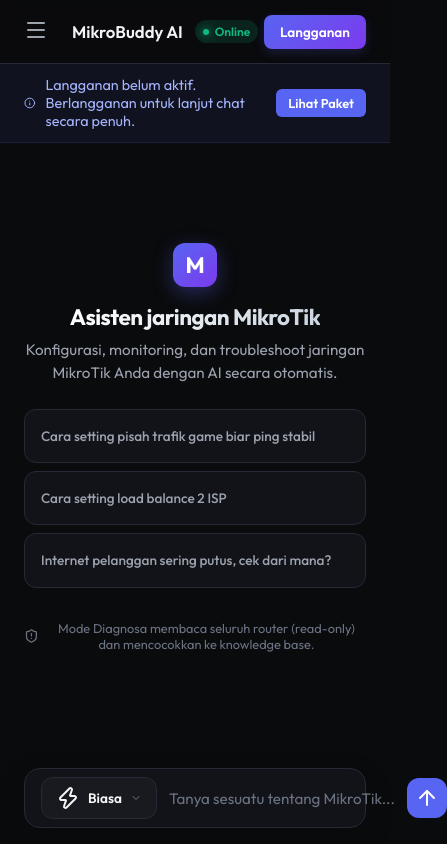
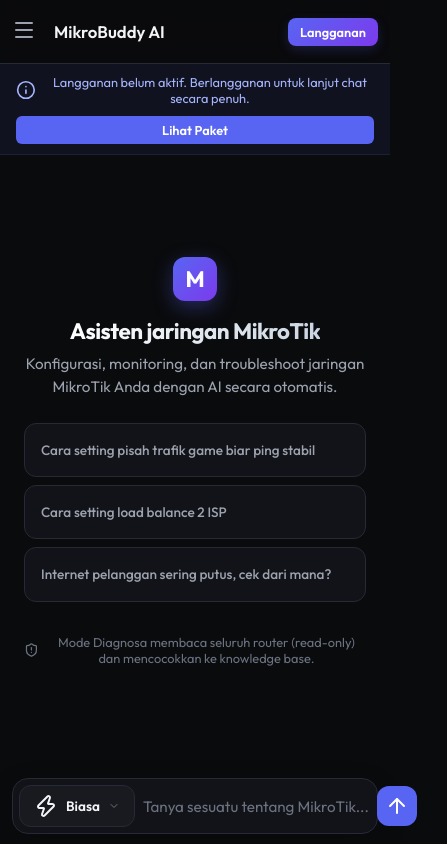
Before and after one commit to harisratnopambudi/mikrobuddy, a website: page index.html in a window 390 px wide. Shown: the whole page, 447 px wide, since content can reach past the window. Drawn offline with nearby package versions, Linux system fonts and the light colour scheme.

Commit message:
Update style.css

```diff
--- a/style.css
+++ b/style.css
@@ -1297,6 +1297,60 @@
     #active-router-name {
         display: none; /* Hide router name text, just show indicator icon on small mobile */
     }
+
+    /* Header improvements */
+    .main-header {
+        padding: 0 12px;
+    }
+
+    .header-status {
+        gap: 6px;
+    }
+
+    .status-badge {
+        display: none !important; /* Hide online badge on mobile to free up space */
+    }
+
+    .upgrade-btn {
+        padding: 6px 12px;
+        font-size: 0.8rem;
+    }
+
+    /* Alert Banner wrapper */
+    .alert-banner {
+        flex-direction: column;
+        align-items: stretch;
+        padding: 10px 16px;
+        gap: 10px;
+        text-align: center;
+    }
+
+    .alert-content {
+        justify-content: center;
+        font-size: 0.8rem;
+    }
+
+    .alert-action-btn {
+        align-self: center;
+        width: 100%;
+        text-align: center;
+    }
+
+    /* Compact input bar on mobile */
+    .chat-input-container {
+        padding: 10px 12px;
+    }
+
+    .input-wrapper {
+        padding: 6px;
+        gap: 8px;
+    }
+
+    /* Message content responsive padding */
+    .message-content {
+        max-width: 90%;
+        padding: 8px 12px;
+    }
 }
 
 /* Thinking Indicator Styles */
```
